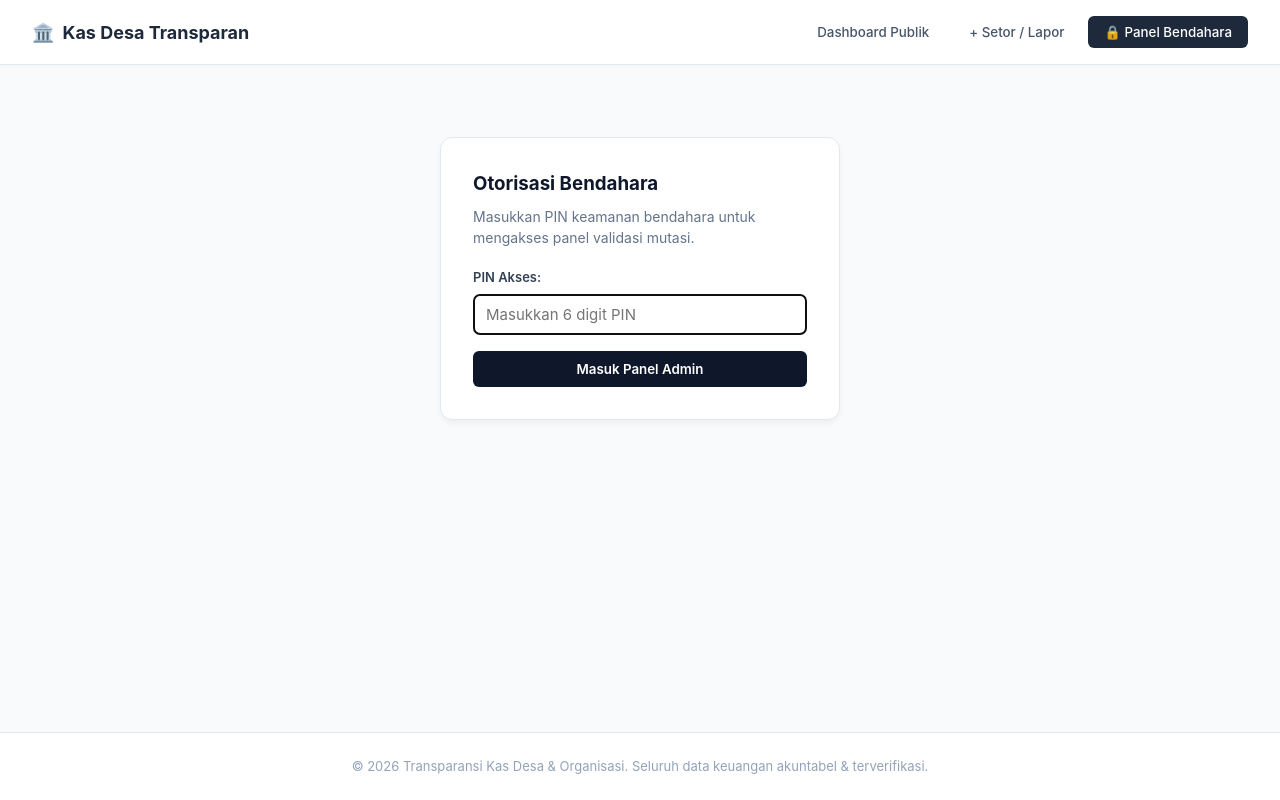
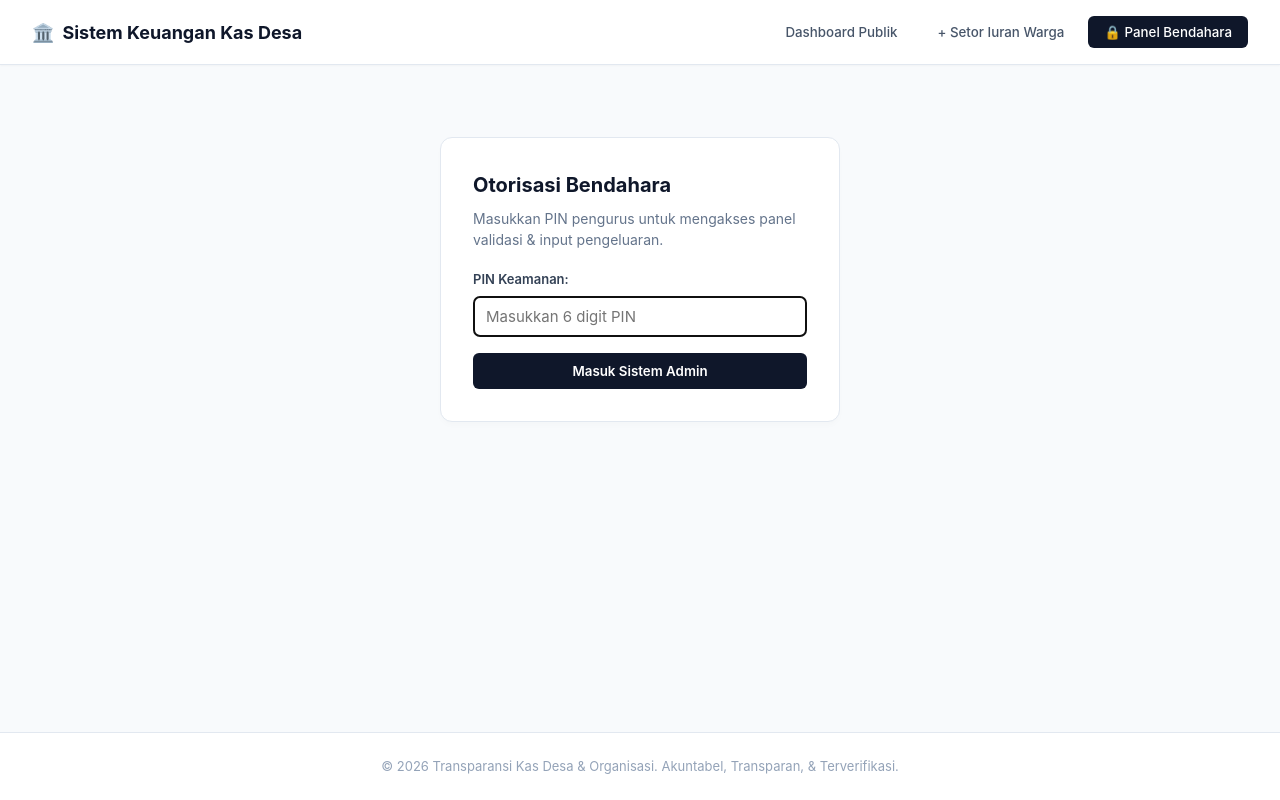
Before and after one commit to skuyykek69/KAS-Desa, a React (Vite) app: page / in a window 1280 px wide. Both pictures are taken after a click on the button "🔒 Panel Bendahara". Built offline with nearby package versions, Linux system fonts and the light colour scheme; no server answers; the database is empty.

Commit message:
Refactor admin access logic and update UI elements

```diff
--- a/src/App.tsx
+++ b/src/App.tsx
@@ -4,91 +4,75 @@ import TransactionForm from './TransactionForm';
 import AdminApprovalPanel from './AdminApprovalPanel';
 
 export default function App() {
-  const [activeTab, setActiveTab] = useState<'dashboard' | 'form' | 'admin'>('dashboard');
-  const [isAdminAuthenticated, setIsAdminAuthenticated] = useState<boolean>(false);
-  const [pinInput, setPinInput] = useState<string>('');
+  const [activeTab, setActiveTab] = useState<'dashboard' | 'deposit' | 'admin-login' | 'admin-panel'>('dashboard');
+  const [isAdminAuth, setIsAdminAuth] = useState<boolean>(false);
+  const [pin, setPin] = useState<string>('');
   const [pinError, setPinError] = useState<string>('');
 
-  // PIN Rahasia Bendahara (Bisa disesuaikan atau di-env)
-  const ADMIN_PIN = "325277";
+  const ADMIN_PIN = "325277"; // PIN rahasia bendahara
 
-  const handleAdminAccess = (e: React.FormEvent) => {
+  const handleLogin = (e: React.FormEvent) => {
     e.preventDefault();
-    if (pinInput === ADMIN_PIN) {
-      setIsAdminAuthenticated(true);
+    if (pin === ADMIN_PIN) {
+      setIsAdminAuth(true);
       setPinError('');
-      setActiveTab('admin');
-      setPinInput('');
+      setActiveTab('admin-panel');
+      setPin('');
     } else {
-      setPinError('PIN Bendahara salah! Silakan coba lagi.');
+      setPinError('PIN Bendahara salah. Silakan coba kembali.');
     }
   };
 
   return (
     <div style={{ minHeight: '100vh', display: 'flex', flexDirection: 'column' }}>
-      {/* Navbar Profesional */}
-      <nav className="nav-container" style={{
+      {/* Navbar Navigasi Utama */}
+      <nav className="nav-flex" style={{
         display: 'flex',
         justifyContent: 'space-between',
         alignItems: 'center',
         padding: '16px 32px',
         background: '#ffffff',
         borderBottom: '1px solid #e2e8f0',
-        boxShadow: '0 1px 3px rgba(0,0,0,0.02)',
         position: 'sticky',
         top: 0,
-        zIndex: 100
+        zIndex: 100,
+        boxShadow: '0 1px 2px rgba(0,0,0,0.03)'
       }}>
-        <div style={{ fontWeight: 'bold', fontSize: '18px', color: '#1e293b', display: 'flex', alignItems: 'center', gap: '8px' }}>
-          <span>🏛️</span> Kas Desa Transparan
+        <div style={{ fontWeight: 700, fontSize: '18px', display: 'flex', alignItems: 'center', gap: '8px', color: '#0f172a' }}>
+          <span>🏛️</span> Sistem Keuangan Kas Desa
         </div>
         <div style={{ display: 'flex', gap: '8px', flexWrap: 'wrap' }}>
           <button
             onClick={() => setActiveTab('dashboard')}
             style={{
-              padding: '8px 16px',
-              borderRadius: '6px',
-              border: 'none',
+              padding: '8px 16px', borderRadius: '6px', border: 'none', fontWeight: 500, cursor: 'pointer',
               background: activeTab === 'dashboard' ? '#2563eb' : 'transparent',
               color: activeTab === 'dashboard' ? '#ffffff' : '#475569',
-              fontWeight: 500,
-              cursor: 'pointer',
               transition: 'all 0.2s'
             }}
           >
             Dashboard Publik
           </button>
           <button
-            onClick={() => setActiveTab('form')}
+            onClick={() => setActiveTab('deposit')}
             style={{
-              padding: '8px 16px',
-              borderRadius: '6px',
-              border: 'none',
-              background: activeTab === 'form' ? '#2563eb' : 'transparent',
-              color: activeTab === 'form' ? '#ffffff' : '#475569',
-              fontWeight: 500,
-              cursor: 'pointer',
+              padding: '8px 16px', borderRadius: '6px', border: 'none', fontWeight: 500, cursor: 'pointer',
+              background: activeTab === 'deposit' ? '#2563eb' : 'transparent',
+              color: activeTab === 'deposit' ? '#ffffff' : '#475569',
               transition: 'all 0.2s'
             }}
           >
-            + Setor / Lapor
+            + Setor Iuran Warga
           </button>
           <button
             onClick={() => {
-              if (isAdminAuthenticated) {
-                setActiveTab('admin');
-              } else {
-                setActiveTab('admin-login');
-              }
+              if (isAdminAuth) setActiveTab('admin-panel');
+              else setActiveTab('admin-login');
             }}
             style={{
-              padding: '8px 16px',
-              borderRadius: '6px',
-              border: 'none',
-              background: (activeTab === 'admin' || activeTab === 'admin-login') ? '#1e293b' : 'transparent',
-              color: (activeTab === 'admin' || activeTab === 'admin-login') ? '#ffffff' : '#475569',
-              fontWeight: 500,
-              cursor: 'pointer',
+              padding: '8px 16px', borderRadius: '6px', border: 'none', fontWeight: 500, cursor: 'pointer',
+              background: (activeTab === 'admin-panel' || activeTab === 'admin-login') ? '#0f172a' : 'transparent',
+              color: (activeTab === 'admin-panel' || activeTab === 'admin-login') ? '#ffffff' : '#475569',
               transition: 'all 0.2s'
             }}
           >
@@ -97,25 +81,25 @@ export default function App() {
         </div>
       </nav>
 
-      {/* Main Content Area */}
-      <main style={{ flex: 1, padding: '32px 16px', maxWidth: '1000px', width: '100%', margin: '0 auto' }}>
+      {/* Konten Berdasarkan Tab Aktif */}
+      <main style={{ flex: 1, padding: '32px 16px', maxWidth: '1100px', width: '100%', margin: '0 auto' }}>
         {activeTab === 'dashboard' && <PublicDashboard />}
-        {activeTab === 'form' && <TransactionForm onSuccess={() => setActiveTab('dashboard')} />}
+        {activeTab === 'deposit' && <TransactionForm onSuccess={() => setActiveTab('dashboard')} />}
 
-        {activeTab === 'admin-login' && !isAdminAuthenticated && (
-          <div style={{ maxWidth: '400px', margin: '40px auto', background: '#fff', padding: '32px', borderRadius: '12px', border: '1px solid #e2e8f0', boxShadow: '0 4px 6px -1px rgba(0,0,0,0.05)' }}>
-            <h3 style={{ marginBottom: '8px', color: '#0f172a' }}>Otorisasi Bendahara</h3>
-            <p style={{ fontSize: '14px', color: '#64748b', marginBottom: '20px' }}>Masukkan PIN keamanan bendahara untuk mengakses panel validasi mutasi.</p>
+        {activeTab === 'admin-login' && !isAdminAuth && (
+          <div style={{ maxWidth: '400px', margin: '40px auto', background: '#ffffff', padding: '32px', borderRadius: '12px', border: '1px solid #e2e8f0', boxShadow: '0 4px 6px -1px rgba(0,0,0,0.02)' }}>
+            <h3 style={{ marginBottom: '8px', fontSize: '20px', color: '#0f172a' }}>Otorisasi Bendahara</h3>
+            <p style={{ fontSize: '14px', color: '#64748b', marginBottom: '20px' }}>Masukkan PIN pengurus untuk mengakses panel validasi & input pengeluaran.</p>
 
             {pinError && <div style={{ background: '#fef2f2', color: '#dc2626', padding: '10px', borderRadius: '6px', fontSize: '13px', marginBottom: '16px', border: '1px solid #fecaca' }}>{pinError}</div>}
 
-            <form onSubmit={handleAdminAccess}>
+            <form onSubmit={handleLogin}>
               <div style={{ marginBottom: '16px' }}>
-                <label style={{ display: 'block', fontSize: '13px', fontWeight: 600, marginBottom: '6px', color: '#334155' }}>PIN Akses:</label>
+                <label style={{ display: 'block', fontSize: '13px', fontWeight: 600, marginBottom: '6px', color: '#334155' }}>PIN Keamanan:</label>
                 <input
                   type="password"
-                  value={pinInput}
-                  onChange={(e) => setPinInput(e.target.value)}
+                  value={pin}
+                  onChange={(e) => setPin(e.target.value)}
                   placeholder="Masukkan 6 digit PIN"
                   style={{ width: '100%', padding: '10px 12px', borderRadius: '6px', border: '1px solid #cbd5e1', fontSize: '15px' }}
                   autoFocus
@@ -123,22 +107,22 @@ export default function App() {
               </div>
               <button
                 type="submit"
-                style={{ width: '100%', padding: '10px', background: '#0f172a', color: '#fff', border: 'none', borderRadius: '6px', fontWeight: 600, cursor: 'pointer' }}
+                style={{ width: '100%', padding: '10px', background: '#0f172a', color: '#ffffff', border: 'none', borderRadius: '6px', fontWeight: 600, cursor: 'pointer' }}
               >
-                Masuk Panel Admin
+                Masuk Sistem Admin
               </button>
             </form>
           </div>
         )}
 
-        {activeTab === 'admin' && isAdminAuthenticated && (
-          <AdminApprovalPanel onLogout={() => { setIsAdminAuthenticated(false); setActiveTab('dashboard'); }} />
+        {activeTab === 'admin-panel' && isAdminAuth && (
+          <AdminApprovalPanel onLogout={() => { setIsAdminAuth(false); setActiveTab('dashboard'); }} />
         )}
       </main>
 
-      {/* Footer Minimalis */}
+      {/* Footer */}
       <footer style={{ textAlign: 'center', padding: '24px', color: '#94a3b8', fontSize: '13px', borderTop: '1px solid #e2e8f0', background: '#ffffff' }}>
-        &copy; 2026 Transparansi Kas Desa & Organisasi. Seluruh data keuangan akuntabel & terverifikasi.
+        &copy; 2026 Transparansi Kas Desa & Organisasi. Akuntabel, Transparan, & Terverifikasi.
       </footer>
     </div>
   );
```
